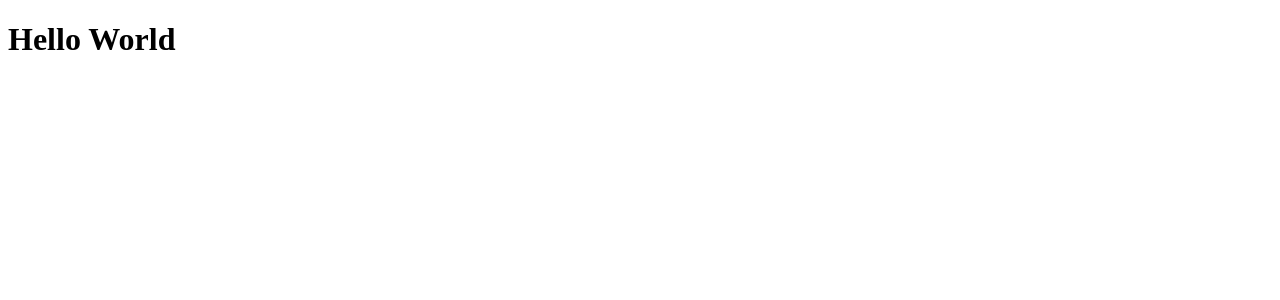
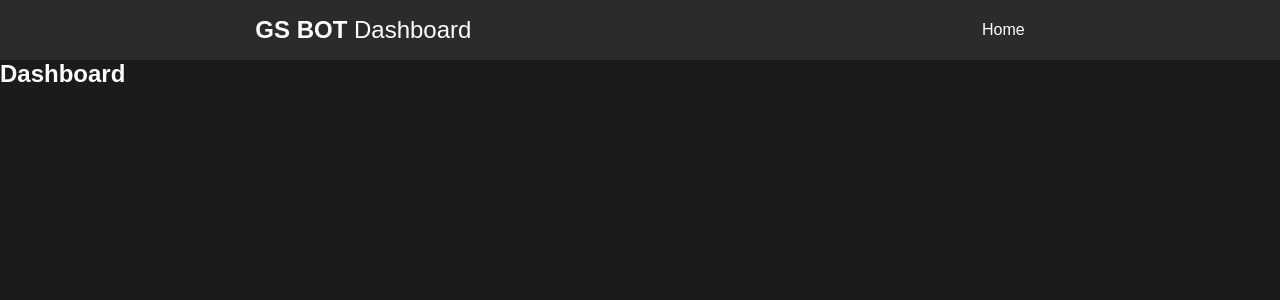
Before and after one commit to eko-develops/gs-bot-frontend, a React (Create React App) app in the folder client/: page / in a window 1280 px wide. Shown: the top 300 px of the page. Built offline with nearby package versions, Linux system fonts and the light colour scheme.

Commit message:
Style header

```diff
--- a/client/package.json
+++ b/client/package.json
@@ -6,6 +6,7 @@
     "@testing-library/jest-dom": "^5.14.1",
     "@testing-library/react": "^11.2.7",
     "@testing-library/user-event": "^12.8.3",
+    "node-sass": "^6.0.1",
     "react": "^17.0.2",
     "react-dom": "^17.0.2",
     "react-scripts": "4.0.3",
--- a/client/src/App.js
+++ b/client/src/App.js
@@ -1,9 +1,12 @@
 import './App.css';
+import Header from './components/Header';
+import Dashboard from './components/Dashboard';
 
 function App() {
   return (
     <div className="App">
-      <h1>Hello World</h1>
+      <Header />
+      <Dashboard />
     </div>
   );
 }
--- /dev/null
+++ b/client/src/components/Dashboard.js
@@ -0,0 +1,9 @@
+const Home = () => {
+    return (
+        <main>
+            <h2>Dashboard</h2>
+        </main>
+    )
+}
+
+export default Home
--- /dev/null
+++ b/client/src/components/Header.js
@@ -0,0 +1,16 @@
+import styles from '../styles/Header.module.css';
+
+const Header = () => {
+    return (
+        <header>
+            <span className={styles.brand}><span className={styles.bolded}>GS BOT</span> Dashboard</span>
+            <nav>
+                <ul>
+                    <li>Home</li>
+                </ul>
+            </nav>
+        </header>
+    )
+}
+
+export default Header
--- a/client/src/index.css
+++ b/client/src/index.css
@@ -0,0 +1,10 @@
+*{
+    font-family: Poppins, sans-serif;
+    padding: 0;
+    margin: 0;
+    color: #fff;
+}
+
+body{
+    background-color: #1b1b1b;
+}
--- /dev/null
+++ b/client/src/styles/Header.module.css
@@ -0,0 +1,29 @@
+header {
+  background-color: #2b2b2b;
+  display: -webkit-box;
+  display: -ms-flexbox;
+  display: flex;
+  -ms-flex-pack: distribute;
+      justify-content: space-around;
+  -webkit-box-align: center;
+      -ms-flex-align: center;
+          align-items: center;
+  padding: 1rem 0;
+}
+
+header span.brand {
+  font-size: 1.5rem;
+}
+
+header span.brand .bolded {
+  font-weight: bold;
+}
+
+header nav ul li {
+  list-style-type: none;
+}
+
+header nav ul li a {
+  text-decoration: none;
+}
+/*# sourceMappingURL=Header.module.css.map */
--- /dev/null
+++ b/client/src/styles/Header.module.scss
@@ -0,0 +1,24 @@
+header{
+    background-color: #2b2b2b;
+    display: flex;
+    justify-content: space-around;
+    align-items: center;
+    padding: 1rem 0;
+
+    span.brand{
+        font-size: 1.5rem;
+
+        .bolded{
+            font-weight: bold;
+        }
+    }
+
+    nav{
+        ul li{
+            list-style-type: none;
+            a{
+                text-decoration: none;
+            }
+        }
+    }
+}
```
Also changed, not shown: 2 other files (tests, documents, lock files or other folders).
